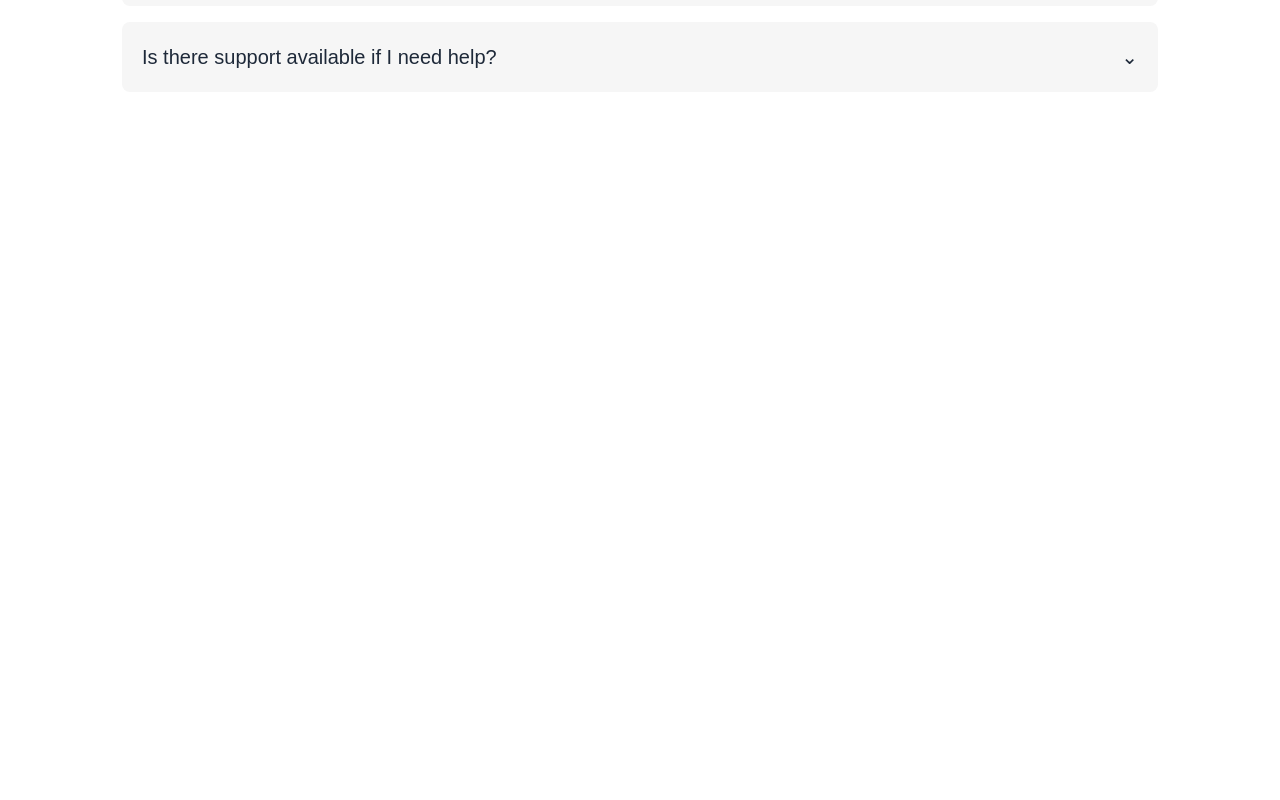
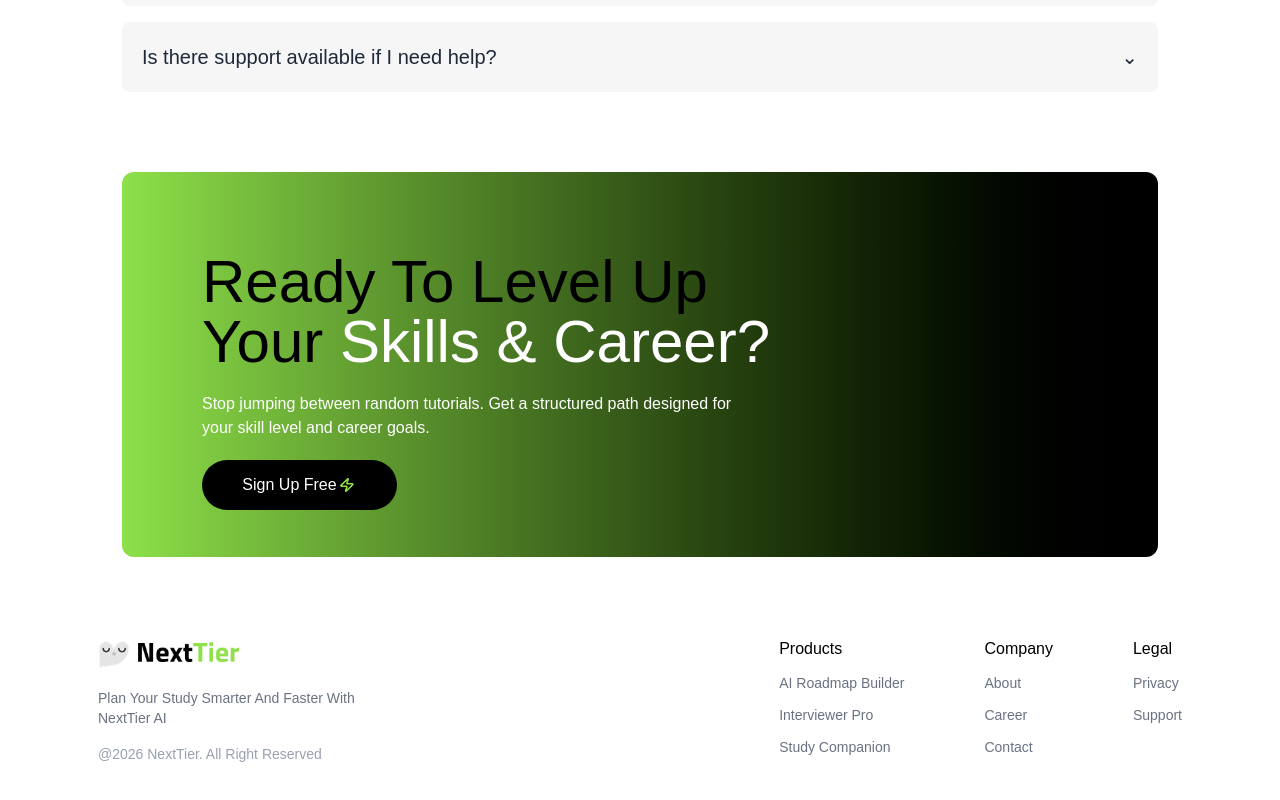
Before and after one commit to muhammad-13-2004/Next-Tier-UI-, a React (Vite) app in the folder Client/: page / in a window 1280 px wide. Shown: the part 3315-4115 px from the top of the page. Before the commit the page ends 3407 px from the top, so only its background shows below. Built offline with nearby package versions, Linux system fonts and the light colour scheme; a web font is replaced by a local one.

Commit message:
The Main Page is completed with a few minor chnages to be made. Saleh review it please

```diff
--- a/Client/src/App.jsx
+++ b/Client/src/App.jsx
@@ -4,6 +4,7 @@ import Comments from "./components/Comments"
 import Steps from "./components/Steps"
 import Tools from "./components/Tools"
 import Faqs from "./components/Faqs"
+import Footer from "./components/Footer"
 
 function App() {
   return (
@@ -14,6 +15,7 @@ function App() {
     <Steps />
     <Tools />
     <Faqs />
+    <Footer />
     </>
   )
 }
--- /dev/null
+++ b/Client/src/components/Footer.jsx
@@ -0,0 +1,81 @@
+import React from 'react'
+import Zap from '../assets/Zap.png'
+import LogoApp from '../assets/LogoApp.png'
+
+const Footer = () => {
+  return (
+    <section
+      className="bg-white w-full mt-20 flex items-center justify-center flex-col mb-20
+      bg-[linear-gradient(rgba(255,255,255,0.09)_1px,transparent_1px),linear-gradient(90deg,rgba(255,255,255,0.08)_1px,transparent_1px)]
+      bg-[size:40px_40px]"
+    >
+      <div className="w-[1036px] h-[385px] rounded-xl bg-gradient-to-r from-[#8EE14A] to-black p-20 flex flex-col gap-5 ">
+        <h2 className="text-6xl">
+          Ready To Level Up <br /> Your{' '}
+          <span className="text-white">Skills & Career?</span>
+        </h2>
+        <p className="text-white text-md font-light">
+          Stop jumping between random tutorials. Get a structured path designed
+          for <br />
+          your skill level and career goals.
+        </p>
+        <button className="w-[195px] h-[50px] bg-black rounded-[40px] flex flex-row items-center justify-center p-5">
+          <span className="font-light text-white ">Sign Up Free</span>
+          <img
+            src={Zap}
+            alt="zap.png"
+            style={{ width: '20px', height: '20px' }}
+          />
+        </button>
+      </div>
+
+      {/* footer */}
+      <div className="w-[1084px] flex justify-between mt-20">
+        {/* LEFT SIDE */}
+        <div className="flex flex-col gap-4 w-[300px]">
+          {/* Logo Placeholder */}
+          <div className="flex items-center gap-2 w-[149px] h-[35px]">
+            <img src={LogoApp} alt="This is the logo of the webpage" />
+          </div>
+
+          <p className="text-sm text-gray-500">
+            Plan Your Study Smarter And Faster With <br />
+            NextTier AI
+          </p>
+
+          <p className="text-sm text-gray-400">
+            @2026 NextTier. All Right Reserved
+          </p>
+        </div>
+
+        {/* RIGHT SIDE LINKS */}
+        <div className="flex gap-20">
+          {/* Products */}
+          <div className="flex flex-col gap-3">
+            <h4 className="font-medium">Products</h4>
+            <p className="text-gray-500 text-sm">AI Roadmap Builder</p>
+            <p className="text-gray-500 text-sm">Interviewer Pro</p>
+            <p className="text-gray-500 text-sm">Study Companion</p>
+          </div>
+
+          {/* Company */}
+          <div className="flex flex-col gap-3">
+            <h4 className="font-medium">Company</h4>
+            <p className="text-gray-500 text-sm">About</p>
+            <p className="text-gray-500 text-sm">Career</p>
+            <p className="text-gray-500 text-sm">Contact</p>
+          </div>
+
+          {/* Legal */}
+          <div className="flex flex-col gap-3">
+            <h4 className="font-medium">Legal</h4>
+            <p className="text-gray-500 text-sm">Privacy</p>
+            <p className="text-gray-500 text-sm">Support</p>
+          </div>
+        </div>
+      </div>
+    </section>
+  )
+}
+
+export default Footer
--- a/Client/src/components/Hero.jsx
+++ b/Client/src/components/Hero.jsx
@@ -6,8 +6,8 @@ const Hero = () => {
       {/* Grid Background */}
       <div
         className="absolute inset-0 opacity-40
-  bg-[linear-gradient(#e5e5e5_1px,transparent_1px),linear-gradient(90deg,#e5e5e5_1px,transparent_1px)]
-  bg-[size:40px_40px]"
+        bg-[linear-gradient(#e5e5e5_1px,transparent_1px),linear-gradient(90deg,#e5e5e5_1px,transparent_1px)]
+        bg-[size:40px_40px]"
         style={{
           WebkitMaskImage:
             'linear-gradient(to right, transparent, black 20%, black 80%, transparent)',
```
